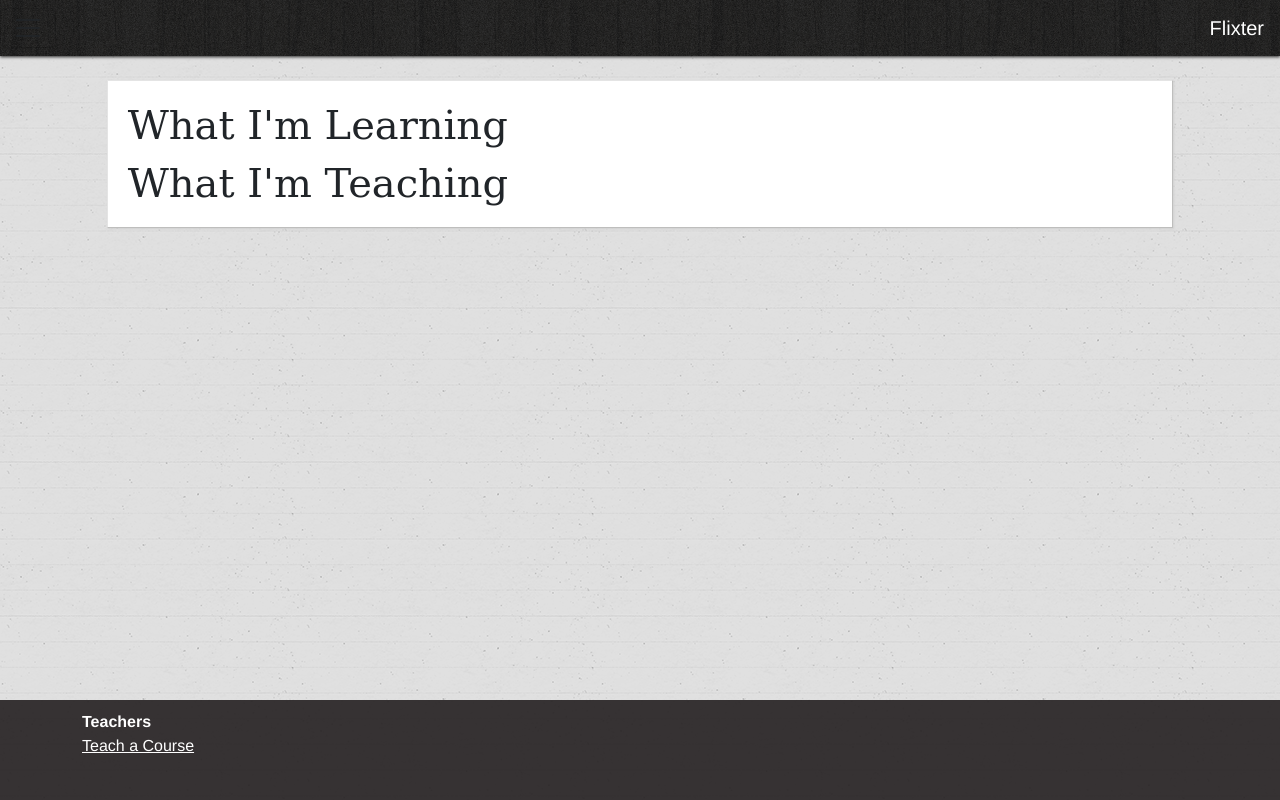
After one commit to dorothyeves/flixter-app-de, a Rails app: template app/views/dashboards/show.html.erb in a window 1280 px wide. The commit adds this page. Run offline with Rails 7, Linux system fonts and the light colour scheme; the template is opened without the code that fills it, so the values that code supplies are empty; style sheets or scripts are compiled from the project's sources; parts of the project's set-up code (start-up, migrations or seed data) failed here and were passed over; some libraries are stand-ins or nearby versions.

Commit message:
adding a user dashboard and configuring the styling to add space and alignments

```diff
--- /dev/null
+++ b/app/assets/javascripts/dashboards.coffee
@@ -0,0 +1,3 @@
+# Place all the behaviors and hooks related to the matching controller here.
+# All this logic will automatically be available in application.js.
+# You can use CoffeeScript in this file: http://coffeescript.org/
--- /dev/null
+++ b/app/assets/stylesheets/dashboards.scss
@@ -0,0 +1,3 @@
+// Place all the styles related to the dashboards controller here.
+// They will automatically be included in application.css.
+// You can use Sass (SCSS) here: http://sass-lang.com/
--- /dev/null
+++ b/app/helpers/dashboards_helper.rb
@@ -0,0 +1,2 @@
+module DashboardsHelper
+end
--- /dev/null
+++ b/app/views/dashboards/show.html.erb
@@ -0,0 +1,47 @@
+<br />
+
+<div class="booyah-box col-10 offset-1">
+  <h1>What I'm Learning</h1>
+  <% current_user.enrolled_courses.each do |course| %>
+  <h3 class="text-center">
+    <%= link_to course.title, course_path(course) %>
+  </h3>
+  <br />
+  <%= image_tag course.image, class: 'img-fluid' %>
+  <br />
+  <div class="row">
+    <div class="col-12 col-sm-8">
+      <%= course.description %>
+    </div>
+    <div class="col-12 col-sm-4 text-center">
+      <%= link_to "More Info...", course_path(course), class: 'btn btn-lg btn-primary' %>
+    </div>
+  </div>
+
+  <hr class="col-8 offset-2">
+  <br class="clr" />
+
+  <% end %>
+
+  <h1>What I'm Teaching</h1>
+  <% current_user.courses.each do |course| %>
+  <h3 class="text-center">
+    <%= link_to course.title, course_path(course) %>
+  </h3>
+  <br />
+  <%= image_tag course.image, class: 'img-fluid' %>
+  <br />
+  <div class="row">
+    <div class="col-12 col-sm-8">
+      <%= course.description %>
+    </div>
+
+    <div class="col-12 col-sm-4 text-center">
+      <%= link_to "More Info...", course_path(course), class: 'btn btn-lg btn-primary' %>
+    </div>
+  </div>
+  <hr class="col-8 offset-2">
+  <br class="clr" />
+  <% end %>
+
+</div>
--- a/app/views/layouts/application.html.erb
+++ b/app/views/layouts/application.html.erb
@@ -26,6 +26,9 @@
 
         <ul class="navbar-nav">
           <% if user_signed_in? %>
+            <li class="nav-item">
+              <%= link_to 'My Dashboard', dashboard_path %>
+            </li>
           <li class="nav-item">
             <%= link_to 'Sign out', destroy_user_session_path, method: :delete, class: 'nav-link' %>
           </li>
--- a/config/routes.rb
+++ b/config/routes.rb
@@ -1,5 +1,6 @@
 Rails.application.routes.draw do
     devise_for :users
+    resource :dashboard, only: [:show]
     root 'static_pages#index'
     resources :courses, only: [:index, :show] do
     resources :enrollments, only: :create
```
Also changed, not shown: app/controllers/dashboards_controller.rb (added, +7 -0 lines), test/controllers/dashboards_controller_test.rb (added, +7 -0 lines).
